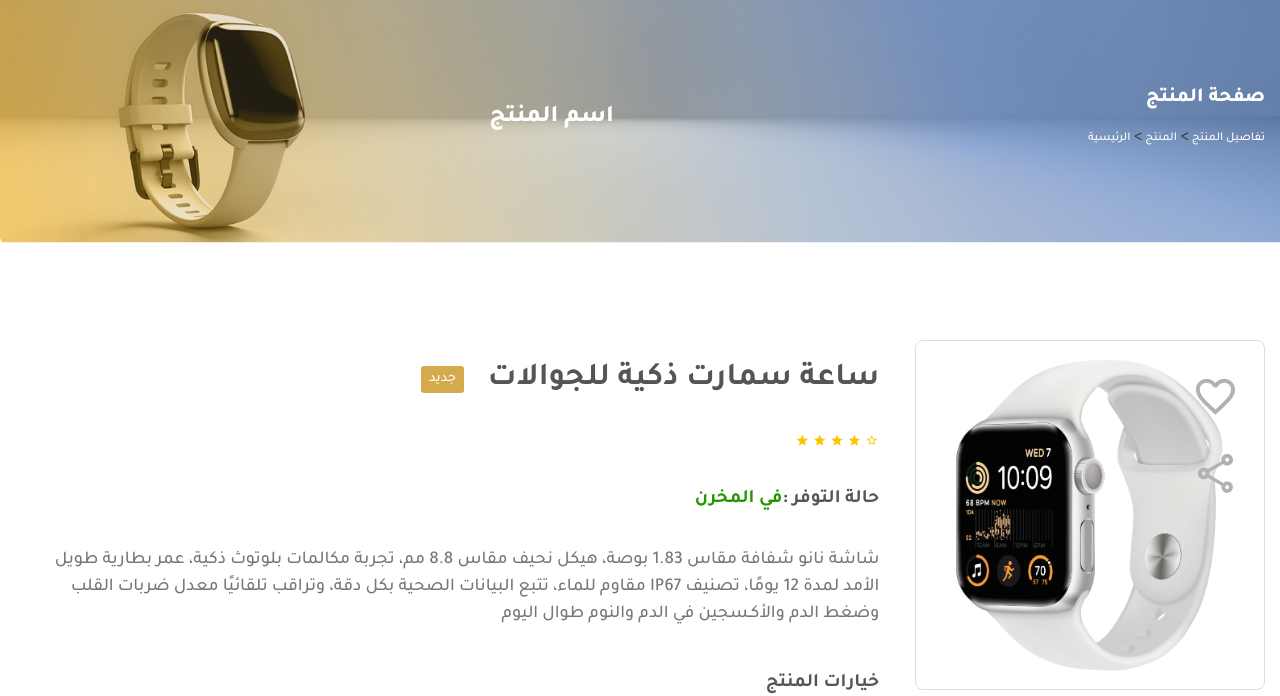
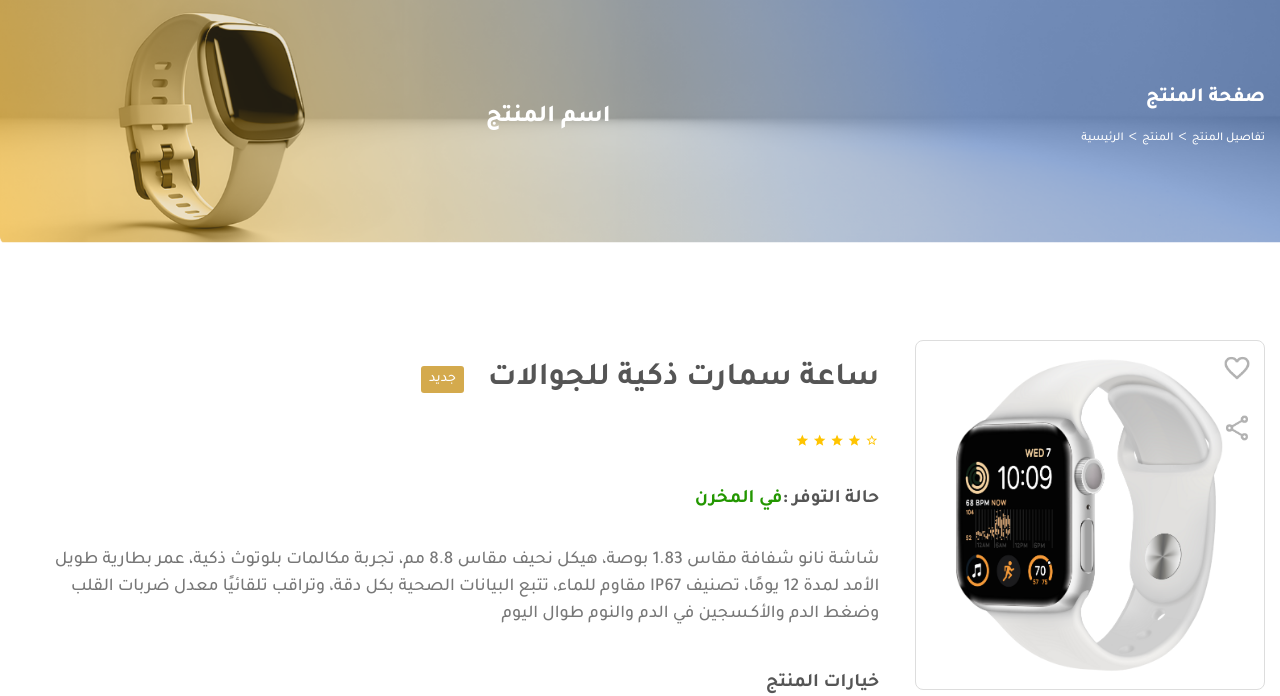
Before and after one commit to mahmoudbebo18/e-com, a plain HTML site: page product_details.html in a window 1280 px wide. Shown: the part 140-836 px from the top of the page. Drawn offline with Linux system fonts and the light colour scheme.

Commit message:
details edit

```diff
--- a/css/style.scss
+++ b/css/style.scss
@@ -839,7 +839,10 @@ footer {
             height: 100%;
 
             .links {
-                columns: $white;
+                color: $white;
+                .d-flex{
+                    gap: 5px;
+                }
 
                 h4 {
                     margin-bottom: 24px;
@@ -922,7 +925,7 @@ footer {
                 right: 25px;
                 gap: 30px;
 
-                @media(max-width:767px) {
+                @media(max-width:1500px) {
                     top: 12px;
                     right: 12px;
 
--- a/product_details.html
+++ b/product_details.html
@@ -102,11 +102,13 @@
             <div class="bread_inner d-flex align-items-center">
                 <div class="links">
                     <h4> صفحة المنتج </h4>
-                    <a href="#"> تفاصيل المنتج </a>
-                    <span>></span>
-                    <a href="#"> المنتج </a>
-                    <span>></span>
-                    <a href="#"> الرئيسية </a>
+                    <div class="d-flex align-items-center">
+                        <a href="#"> تفاصيل المنتج </a>
+                        <span>></span>
+                        <a href="#"> المنتج </a>
+                        <span>></span>
+                        <a href="#"> الرئيسية </a>
+                    </div>
                 </div>
                 <div class="prod_name">
                     <span> اسم المنتج </span>
```
Also changed, not shown: css/style.css, 1 other file.
